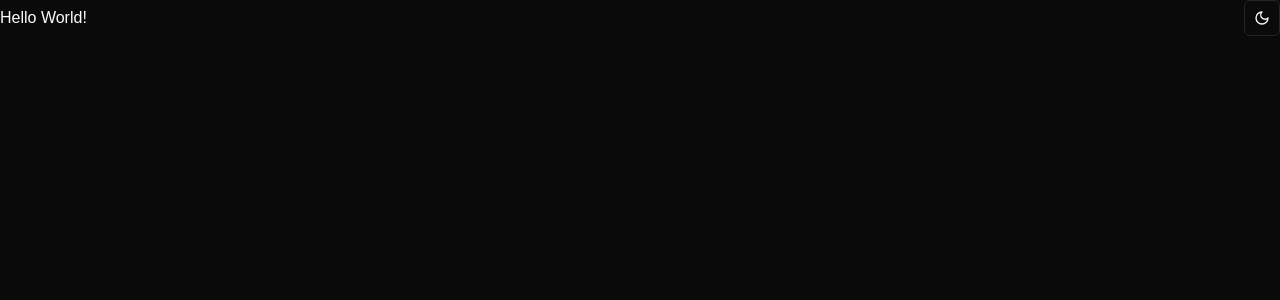
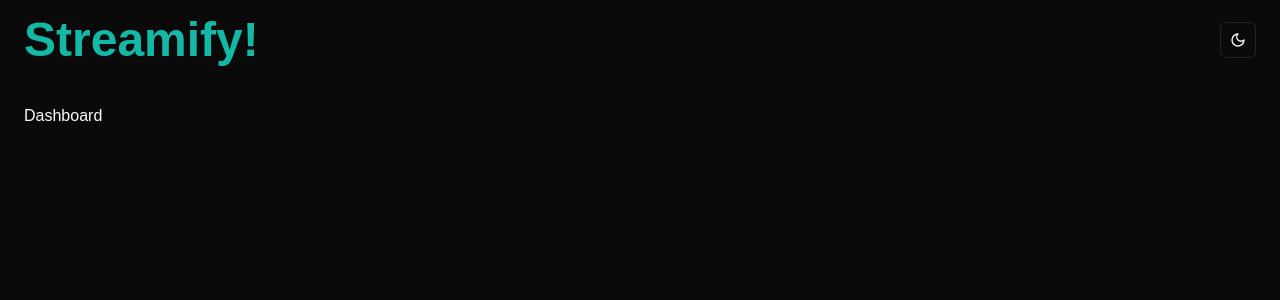
Before and after one commit to kevalmiistry/streamify, a React (Vite) app: page / in a window 1280 px wide. Shown: the top 300 px of the page. Built offline with nearby package versions, Linux system fonts and the light colour scheme; a web font is replaced by a local one.

Commit message:
FEAT: dashboard page setup

```diff
--- a/src/App.tsx
+++ b/src/App.tsx
@@ -1,12 +1,17 @@
 import { ModeToggle } from "./components/mode-toggle";
 import { ThemeProvider } from "./contexts/theme-provider";
+import Dashboard from "./pages/dashboard";
 
 const App = () => {
     return (
         <ThemeProvider defaultTheme="dark" storageKey="vite-ui-theme">
-            <div className="container mx-auto flex items-center justify-between">
-                Hello World! <ModeToggle />
+            <div className="flex items-center justify-between px-6 py-4">
+                <span className="font-gold text-5xl font-semibold text-teal-500">Streamify!</span>
+
+                <ModeToggle />
             </div>
+
+            <Dashboard />
         </ThemeProvider>
     );
 };
--- /dev/null
+++ b/src/pages/dashboard.tsx
@@ -0,0 +1,5 @@
+const Dashboard = () => {
+    return <div className="container mx-auto p-6">Dashboard</div>;
+};
+
+export default Dashboard;
```
